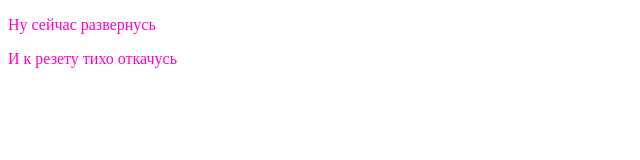
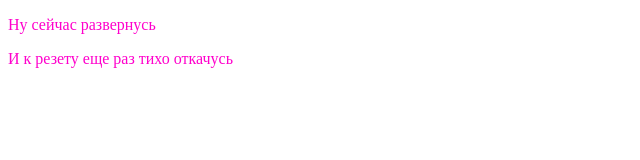
Before and after one commit to StanislavZyuzko/summary_git_june_2022, a plain HTML site: page index.html in a window 1280 px wide. Shown: the full height of the page, 0-640 px from the left. Drawn offline with Linux system fonts and the light colour scheme.

Commit message:
еще раз тихий резет

```diff
--- a/index.html
+++ b/index.html
@@ -8,7 +8,7 @@
     <title>Изучаем Гитхаб дальше</title>
 </head>
 <p>Ну сейчас развернусь</p>
-<p>И к резету тихо откачусь</p>
+<p>И к резету еще раз тихо откачусь</p>
 
 
 <body>
```
